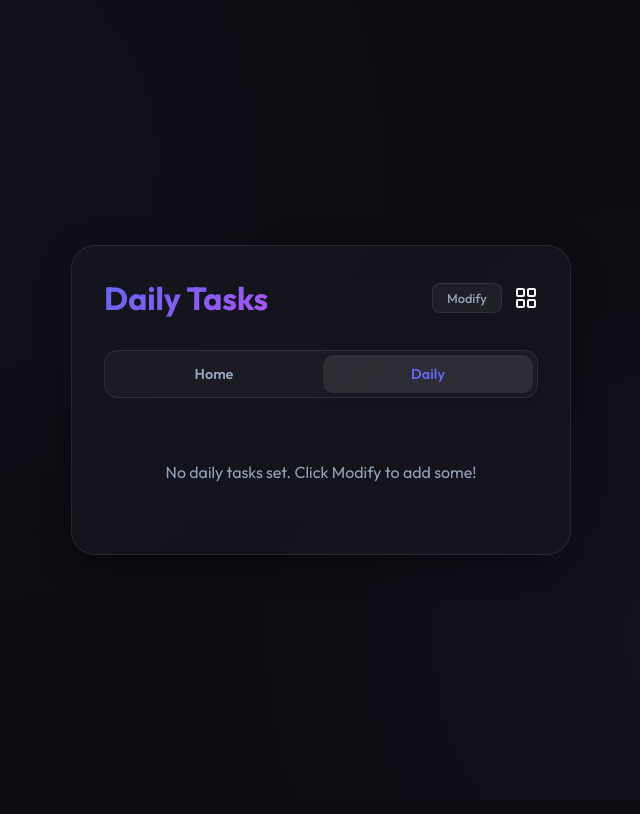
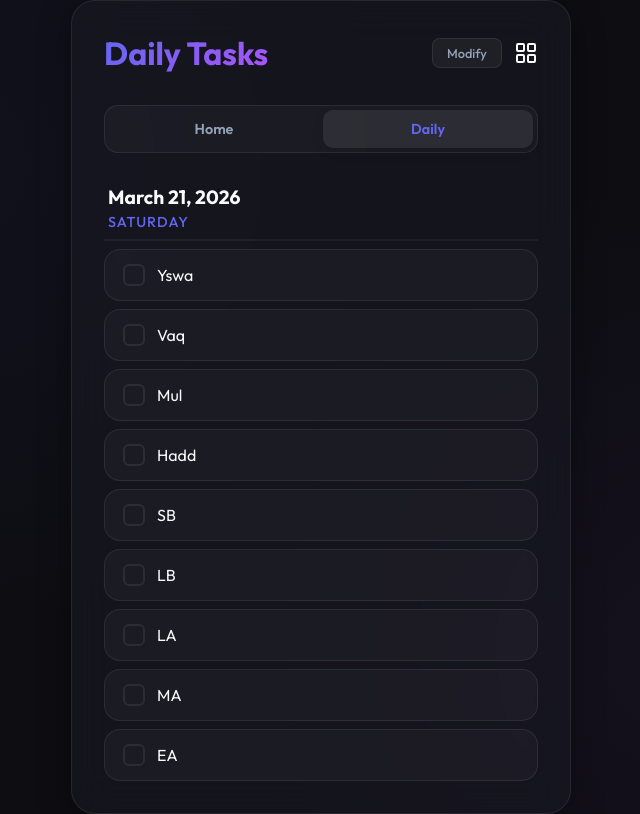
Before and after one commit to tmswalih/todo-app, a React (Vite) app in the folder client/: page / in a window 1280 px wide. Both pictures are taken after a click on the button "Daily". Shown: the whole page, without its empty margins (319-959 px from the left). Built offline with nearby package versions, Linux system fonts and the light colour scheme.

Commit message:
LInked to google form

```diff
--- a/client/src/App.css
+++ b/client/src/App.css
@@ -35,6 +35,23 @@
   background: var(--danger);
   color: white;
   border-color: var(--danger);
+}
+
+.submit-form-btn {
+  background: var(--primary);
+  color: white;
+  padding: 6px 14px;
+  font-size: 0.8rem;
+  font-weight: 500;
+  border-radius: 8px;
+  border: 1px solid var(--primary);
+  box-shadow: 0 4px 10px var(--primary-glow);
+  transition: all 0.2s ease;
+}
+
+.submit-form-btn:hover {
+  transform: translateY(-1px);
+  filter: brightness(1.1);
 }
 
 .header h1 {
@@ -258,10 +275,27 @@
   margin-bottom: -1px;
 }
 
-.daily-tasks-page {
+.daily-header-info {
   display: flex;
   flex-direction: column;
-  gap: 16px;
+  gap: 4px;
+  padding: 8px 4px;
+  margin-bottom: 8px;
+  border-bottom: 2px solid rgba(255, 255, 255, 0.05);
+}
+
+.daily-date {
+  font-size: 1.2rem;
+  font-weight: 700;
+  color: var(--text-primary);
+}
+
+.daily-day {
+  font-size: 0.9rem;
+  font-weight: 500;
+  color: var(--primary);
+  text-transform: uppercase;
+  letter-spacing: 1px;
 }
 
 .daily-list {
@@ -356,6 +390,7 @@
 .progress-slider {
   flex: 1;
   -webkit-appearance: none;
+  appearance: none;
   height: 6px;
   background: rgba(255, 255, 255, 0.1);
   border-radius: 3px;
--- a/client/src/App.jsx
+++ b/client/src/App.jsx
@@ -10,7 +10,20 @@ function App() {
   });
   const [dailyTasks, setDailyTasks] = useState(() => {
     const saved = localStorage.getItem('dailyTasks');
-    return saved ? JSON.parse(saved) : [];
+    const parsed = saved ? JSON.parse(saved) : [];
+    if (parsed.length > 0) return parsed;
+    // Default tasks matching the Google Form
+    return [
+      { id: 1, text: 'Yswa' },
+      { id: 2, text: 'Vaq' },
+      { id: 3, text: 'Mul' },
+      { id: 4, text: 'Hadd' },
+      { id: 5, text: 'SB' },
+      { id: 6, text: 'LB' },
+      { id: 7, text: 'LA' },
+      { id: 8, text: 'MA' },
+      { id: 9, text: 'EA' }
+    ];
   });
   const [dailyCompletions, setDailyCompletions] = useState(() => {
     const saved = localStorage.getItem('dailyCompletions');
@@ -46,18 +59,20 @@ function App() {
     localStorage.setItem('lastResetDate', new Date().toDateString());
   }, [dailyCompletions]);
 
-  // Check for reset every minute
+  // Check for reset every minute and auto-submit
   useEffect(() => {
     const interval = setInterval(() => {
       const today = new Date().toDateString();
       const lastResetDate = localStorage.getItem('lastResetDate');
-      if (lastResetDate !== today) {
+      if (lastResetDate && lastResetDate !== today) {
+        // Auto-submit previous day's data before resetting
+        submitToGoogleForm(true);
         setDailyCompletions([]);
         localStorage.setItem('lastResetDate', today);
       }
     }, 60000);
     return () => clearInterval(interval);
-  }, []);
+  }, [dailyTasks, dailyCompletions]);
 
   const addTodo = (e) => {
     e.preventDefault();
@@ -85,6 +100,50 @@ function App() {
     const newTask = { id: Date.now(), text: dailyInput };
     setDailyTasks([...dailyTasks, newTask]);
     setDailyInput('');
+  };
+
+  const FORM_URL = 'https://docs.google.com/forms/u/0/d/e/1FAIpQLSfu5cdhlxzsHjOk26_HV2mO969AWWRMz6VbmGLysktxpsqlqQ/formResponse';
+  const FORM_MAPPING = {
+    'Yswa': 'entry.1881917280',
+    'Vaq': 'entry.279402658',
+    'Mul': 'entry.1508951882',
+    'Hadd': 'entry.1352894286',
+    'SB': 'entry.1006985178',
+    'LB': 'entry.593075016',
+    'LA': 'entry.1240290504',
+    'MA': 'entry.1824458312',
+    'EA': 'entry.231506889'
+  };
+
+  const submitToGoogleForm = async (silent = false) => {
+    const formData = new FormData();
+
+    // Default values for all mapped fields
+    Object.keys(FORM_MAPPING).forEach(taskName => {
+      const entryId = FORM_MAPPING[taskName];
+      const task = dailyTasks.find(t => t.text.trim().toLowerCase() === taskName.toLowerCase());
+      const isCompleted = task && dailyCompletions.includes(task.id);
+      formData.append(entryId, isCompleted ? 'Yes' : 'NO');
+    });
+
+    // Handle "Untitled Question" if exists
+    const untitledTask = dailyTasks.find(t => t.text.toLowerCase().includes('untitled'));
+    if (untitledTask) {
+      formData.append('entry.693750357', dailyCompletions.includes(untitledTask.id) ? 'Option 1' : '');
+    }
+
+    try {
+      // Using no-cors because Google Forms doesn't return CORS headers for formResponse
+      await fetch(FORM_URL, {
+        method: 'POST',
+        mode: 'no-cors',
+        body: formData
+      });
+      if (!silent) alert('Submitted to Google Form successfully!');
+    } catch (error) {
+      console.error('Submission error:', error);
+      if (!silent) alert('Failed to submit to Google Form.');
+    }
   };
 
   const toggleDailyTask = (id) => {
@@ -137,6 +196,23 @@ function App() {
   const formatTime = (dateStr) => {
     const date = new Date(dateStr);
     return isNaN(date.getTime()) ? '' : date.toLocaleTimeString([], { hour: '2-digit', minute: '2-digit' });
+  };
+
+  const restoreDefaults = () => {
+    const defaults = [
+      { id: '1', text: 'Yswa' },
+      { id: '2', text: 'Vaq' },
+      { id: '3', text: 'Mul' },
+      { id: '4', text: 'Hadd' },
+      { id: '5', text: 'SB' },
+      { id: '6', text: 'LB' },
+      { id: '7', text: 'LA' },
+      { id: '8', text: 'MA' },
+      { id: '9', text: 'EA' },
+      { id: '10', text: 'Untitled Question' }
+    ];
+    setDailyTasks(defaults);
+    setDailyCompletions([]);
   };
 
   return (
@@ -339,6 +415,10 @@ function App() {
         </>
       ) : (
         <div className="daily-tasks-page">
+          <div className="daily-header-info">
+            <span className="daily-date">{new Date().toLocaleDateString(undefined, { day: 'numeric', month: 'long', year: 'numeric' })}</span>
+            <span className="daily-day">{new Date().toLocaleDateString(undefined, { weekday: 'long' })}</span>
+          </div>
           {isModifyMode && (
             <form className="daily-input-form" onSubmit={addDailyTask}>
               <div className="input-container">
@@ -353,6 +433,24 @@ function App() {
                   <Plus size={20} strokeWidth={2.5} />
                 </button>
               </div>
+              <button
+                type="button"
+                className="restore-btn"
+                onClick={restoreDefaults}
+                style={{
+                  marginTop: '12px',
+                  width: '100%',
+                  padding: '10px',
+                  borderRadius: '12px',
+                  background: 'rgba(251, 191, 36, 0.1)',
+                  color: '#fbbf24',
+                  fontSize: '0.85rem',
+                  fontWeight: '600',
+                  border: '1px solid rgba(251, 191, 36, 0.2)'
+                }}
+              >
+                Restore Form Template
+              </button>
             </form>
           )}
 
@@ -381,6 +479,13 @@ function App() {
               ) : (
                 <div className="empty-state">
                   <p>No daily tasks set. Click Modify to add some!</p>
+                  <button
+                    onClick={restoreDefaults}
+                    className="submit-form-btn"
+                    style={{ marginTop: '16px' }}
+                  >
+                    Load Form Tasks
+                  </button>
                 </div>
               )}
             </AnimatePresence>
```
